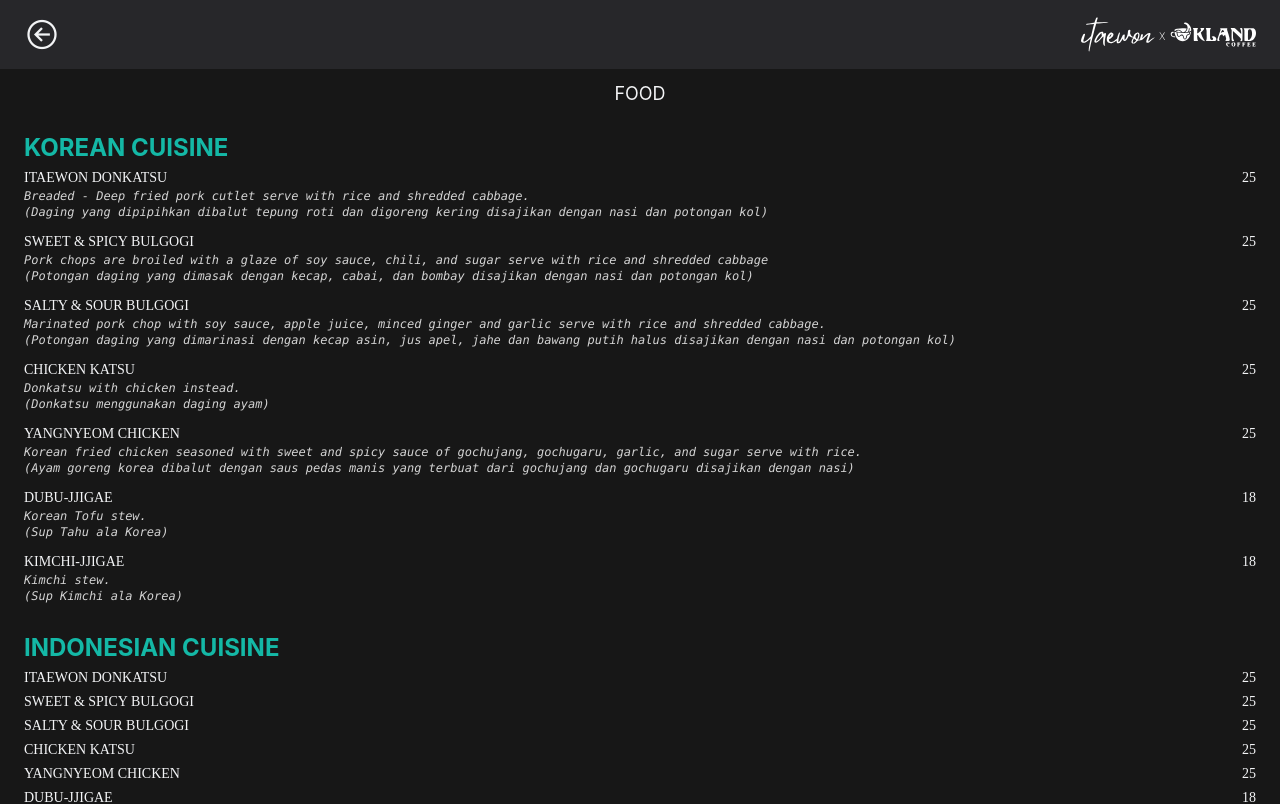
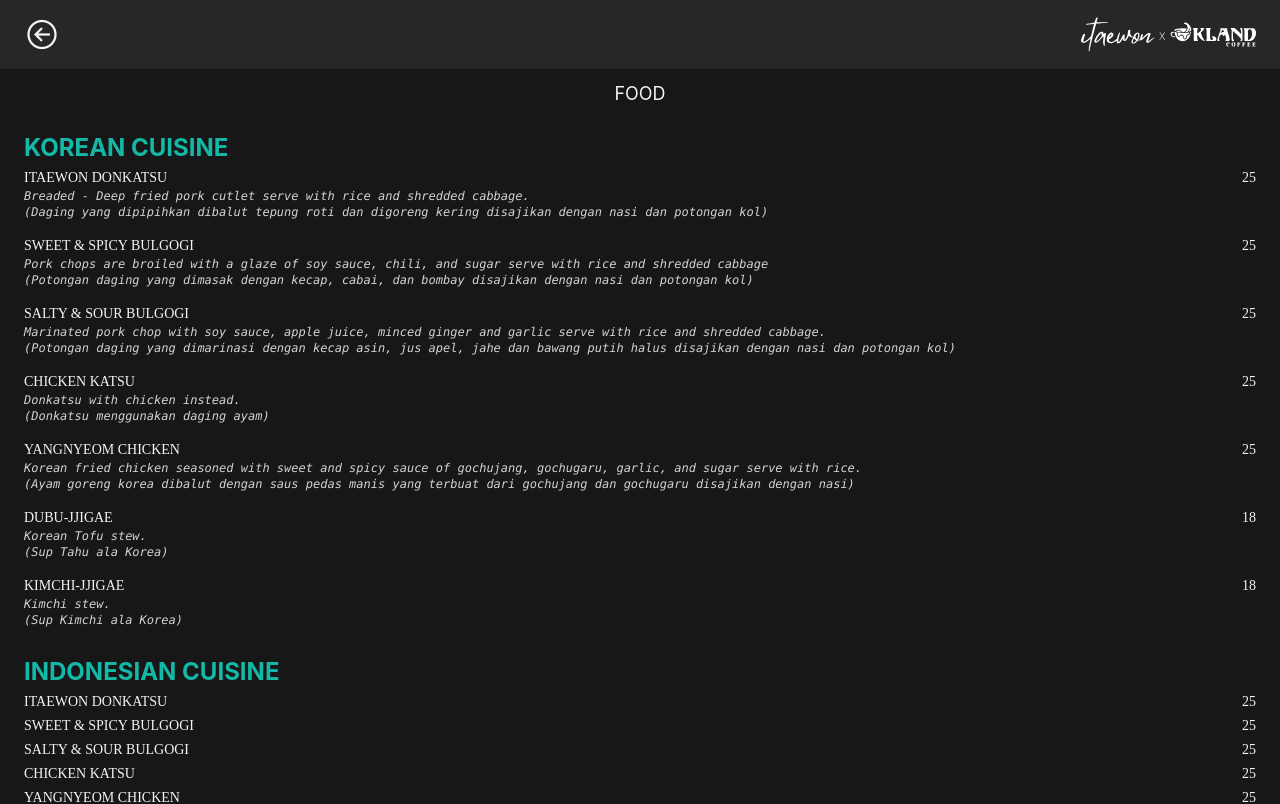
Before and after one commit to meimodev/mapalus-web, a Next.js app: page /itaewon/food in a window 1280 px wide. Shown: the top 804 px of the page. Built offline with nearby package versions, Linux system fonts and the light colour scheme; a web font is replaced by a local one.

Commit message:
init commit

```diff
--- a/pages/itaewon/barbeque.jsx
+++ b/pages/itaewon/barbeque.jsx
@@ -11,7 +11,7 @@
       name: "PAKET 2 ORANG",
       price: "80",
       desc: (
-        <div className="flex italic pb-2">
+        <div className="flex italic pb-3">
           <div className="flex-grow-0 pr-3">Include</div>
           <div className="flex-grow">
             <div className="flex-col">
@@ -31,7 +31,7 @@
       name: "PAKET 4 ORANG",
       price: "150",
       desc: (
-          <div className="flex italic pb-2">
+          <div className="flex italic pb-3">
           <div className="flex-grow-0 pr-3">Include</div>
           <div className="flex-grow">
             <div className="flex-col">
@@ -51,7 +51,7 @@
       name: "PAKET 6 ORANG",
       price: "150",
       desc: (
-          <div className="flex italic pb-2">
+          <div className="flex italic pb-3">
           <div className="flex-grow-0 pr-3">Include</div>
           <div className="flex-grow">
             <div className="flex-col">
--- a/pages/itaewon/food.jsx
+++ b/pages/itaewon/food.jsx
@@ -11,7 +11,7 @@
       name: "ITAEWON DONKATSU",
       price: "25",
       desc: (
-        <div className="italic pb-2">
+        <div className="italic pb-3">
           <div>
             Breaded - Deep fried pork cutlet serve with rice and shredded
             cabbage.
@@ -28,7 +28,7 @@
       name: "SWEET & SPICY BULGOGI",
       price: "25",
       desc: (
-        <div className="italic pb-2">
+        <div className="italic pb-3">
           <div>
             Pork chops are broiled with a glaze of soy sauce, chili, and sugar
             serve with rice and shredded cabbage
@@ -45,7 +45,7 @@
       name: "SALTY & SOUR BULGOGI",
       price: "25",
       desc: (
-        <div className="italic pb-2">
+        <div className="italic pb-3">
           <div>
             Marinated pork chop with soy sauce, apple juice, minced ginger and
             garlic serve with rice and shredded cabbage.
@@ -62,7 +62,7 @@
       name: "CHICKEN KATSU",
       price: "25",
       desc: (
-        <div className="italic pb-2">
+        <div className="italic pb-3">
           <div>Donkatsu with chicken instead.</div>
           <div>(Donkatsu menggunakan daging ayam)</div>
         </div>
@@ -73,7 +73,7 @@
       name: "YANGNYEOM CHICKEN",
       price: "25",
       desc: (
-        <div className="italic pb-2">
+        <div className="italic pb-3 ">
           <div>
             Korean fried chicken seasoned with sweet and spicy sauce of
             gochujang, gochugaru, garlic, and sugar serve with rice.
@@ -90,7 +90,7 @@
       name: "DUBU-JJIGAE",
       price: "18",
       desc: (
-        <div className="italic pb-2">
+        <div className="italic pb-3">
           <div>Korean Tofu stew.</div>
           <div>(Sup Tahu ala Korea)</div>
         </div>
```
